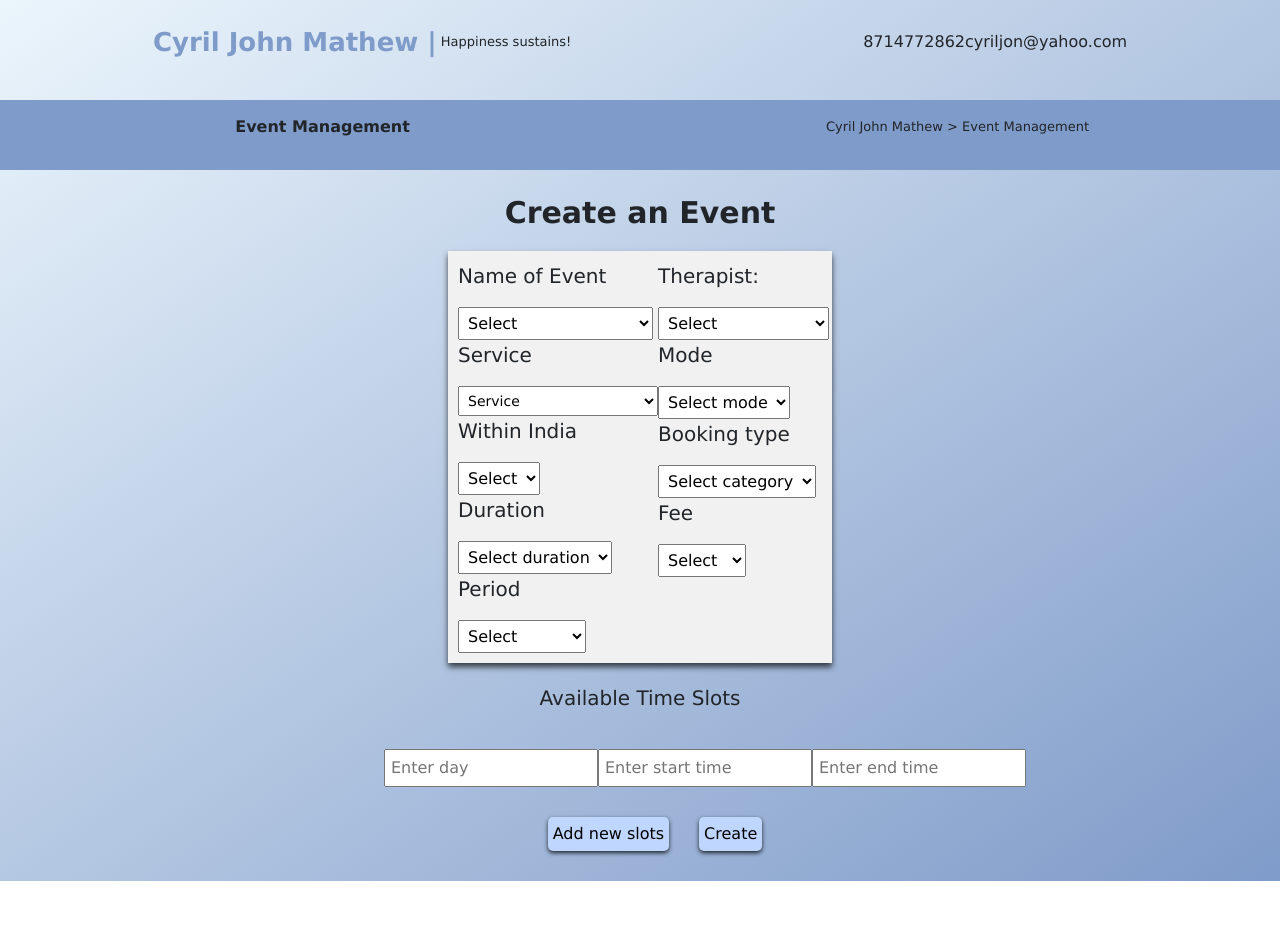
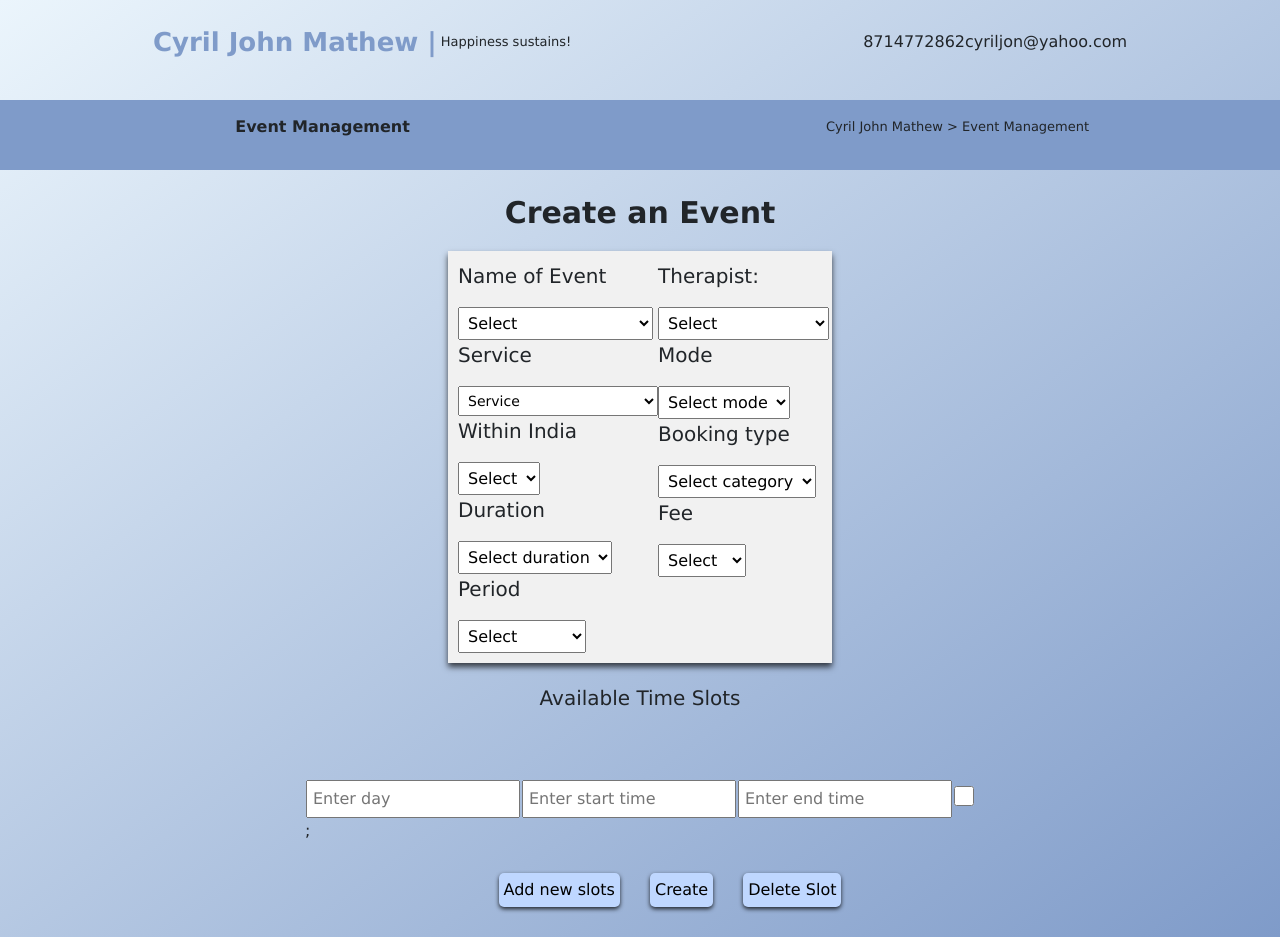
Before and after one commit to nithish-kumar22/CyrilFrontend, a React (Create React App) app: page /event in a window 1280 px wide. Before the commit the page ends 881 px from the top, so only its background shows below. Built offline with nearby package versions, Linux system fonts and the light colour scheme.

Commit message:
Create pretty pages 2

```diff
--- a/src/CSS/CreateEvent.css
+++ b/src/CSS/CreateEvent.css
@@ -5,6 +5,18 @@
     padding: 10px;
     background-color: #f1f1f1;
     box-shadow: 0px 4px 6px rgba(0, 0, 0, 0.7);
+}
+
+#create-eve-btn {
+    justify-content: flex-end;
+    position: relative;
+    left: 30px;
+}
+
+#dlt-slot {
+    justify-content: flex-end;
+    position: relative;
+    left: 60px
 }
 
 .text-size {
@@ -24,6 +36,10 @@
 
 }
 
+#ts-table {
+    border-collapse: collapse;
+}
+
 #ts-container {
     display: flex;
     padding-bottom: 30px;
@@ -37,7 +53,17 @@
     width: 40vw;
 }
 
-@media only screen and (max-width: 1000px) {
+@keyframes fade {
+    from {opacity: 1;position: relative; left: 0px;}
+    to {opacity: 0;position: relative; left: 50px;}
+
+}
+
+.fadeOut {
+    animation: fade 1s ease forwards;
+}
+
+@media only screen and (max-width: 1270px) {
     #event-container {
         width: 40%;
         justify-content: center;
@@ -53,6 +79,14 @@
       align-items: center;
       justify-content: space-between;
       padding: 5px;
+    }
+
+    input {
+        background-color: #f1f1f1;
+    }
+
+    #ts-table {
+        margin-left: 400px;
     }
 
     #top-right p{
@@ -81,4 +115,14 @@
 
     }
 
+    #create-eve-btn {
+        position: relative;
+        left: 10px;
+    }
+
+    #dlt-slot {
+        position: relative;
+        left: 20px
+    }
+
   }
--- a/src/screens/CreateEvent.js
+++ b/src/screens/CreateEvent.js
@@ -23,43 +23,133 @@ export default class CreateEvent extends React.Component {
     console.log(day);
   };
 
+  deleteSlot = () => {
+    var checkbox = document.getElementsByClassName("eventcheckbox");
+    var table = document.getElementById("ts-table");
+    for (let i = 0; i < checkbox.length; i++) {
+      if (checkbox[i].checked) {
+        table.rows[i].className = "fadeOut";
+
+        setTimeout(() => {
+          table.rows[i].remove();
+        }, 2000);
+      }
+    }
+  };
+
   addslot = () => {
-    //var tsc = document.getElementById("ts-container");
-    var ts = document.getElementById("ts-container");
-    ts.insertAdjacentHTML(
-      "beforeend",
-      `
-      <div style={{display: flex;
+    var table = document.getElementById("ts-table");
+    var row = table.insertRow(table.rows.length);
+    var cell1 = row.insertCell(0);
+    var cell2 = row.insertCell(1);
+    var cell3 = row.insertCell(2);
+    var cell4 = row.insertCell(3);
 
-        padding-bottom: 30px;
-        flex-direction: column;
-        }}>
-      <div style=" display: flex;
-        flex-direction: ${window.screen.width <= 600 ? "column" : "row"};
-        justify-content: space-between;
-        width: 40vw;
-        padding-top: 30px
-        ">
-    <input
+    cell1.innerHTML = `<input
     class="day"
     type="text"
     placeholder="Enter day"
-    style=" padding: 5px;"
-  />
-    <input
-    class="start-time"
-    type="text"
-    placeholder="Enter start time"
-    style=" padding: 5px;"
-    />
-    <input
-    class="end-time"
-    type="text"
-    placeholder="Enter end time"
-    style=" padding: 5px;"
-    />
-    </div>
-  </div>`
+    style=" padding: 5px; "
+  />`;
+
+    cell2.innerHTML = ` <input
+  className="Start-time"
+  type="text"
+  placeholder="Enter start time"
+  style=" padding: 5px; "/>`;
+
+    cell3.innerHTML = `<input
+className="end-time"
+type="text"
+placeholder="Enter end time"
+style=" padding: 5px; "/>`;
+
+    cell4.innerHTML = ` <input
+type="checkbox"
+name="check"
+class="eventcheckbox"
+style=" width: 20px; height: 20px; "
+/>`;
+
+    //var tsc = document.getElementById("ts-container");
+    //   var ts = document.getElementById("ts-container");
+    //   ts.insertAdjacentHTML(
+    //     "beforeend",
+    //     `
+    //     <div style={{display: flex;
+    //       padding-bottom: 30px;
+    //       flex-direction: column;
+    //       }}>
+    //     <div style=" display: flex;
+    //       flex-direction: ${window.screen.width <= 600 ? "column" : "row"};
+    //       justify-content: space-between;
+    //       width: 40vw;
+    //       padding-top: 30px
+    //       ">
+    //   <input
+    //   class="day"
+    //   type="text"
+    //   placeholder="Enter day"
+    //   style=" padding: 5px;"
+    // />
+    //   <input
+    //   class="start-time"
+    //   type="text"
+    //   placeholder="Enter start time"
+    //   style=" padding: 5px;"
+    //   />
+    //   <input
+    //   class="end-time"
+    //   type="text"
+    //   placeholder="Enter end time"
+    //   style=" padding: 5px;"
+    //   />
+    //   </div>
+    // </div>`
+    //   );
+  };
+
+  day = () => {
+    return (
+      <input
+        className="day"
+        type="text"
+        placeholder="Enter day"
+        style={{ padding: "5px" }}
+      />
+    );
+  };
+
+  startTime = () => {
+    return (
+      <input
+        className="Start-time"
+        type="text"
+        placeholder="Enter start time"
+        style={{ padding: "5px" }}
+      />
+    );
+  };
+
+  endTime = () => {
+    return (
+      <input
+        className="end-time"
+        type="text"
+        placeholder="Enter end time"
+        style={{ padding: "5px" }}
+      />
+    );
+  };
+
+  checkBox = () => {
+    return (
+      <input
+        type="checkbox"
+        name="check"
+        className="eventcheckbox"
+        style={{ width: "20px", height: "20px" }}
+      />
     );
   };
 
@@ -199,7 +289,80 @@ export default class CreateEvent extends React.Component {
           <p className="text-size" style={{ marginTop: "20px" }}>
             Available Time Slots
           </p>
-          <div id="time-slot-cont">
+          <div
+            style={{
+              overflowX: "auto",
+              paddingTop: "50px",
+              width: "95%",
+              display: "flex",
+              justifyContent: "center",
+              alignItems: "center",
+              marginBottom: "30px",
+            }}
+          >
+            <table id="ts-table">
+              <tr>
+                <td>
+                  <input
+                    className="day"
+                    type="text"
+                    placeholder="Enter day"
+                    style={{ padding: "5px" }}
+                  />
+                </td>
+                <td>
+                  <input
+                    className="Start-time"
+                    type="text"
+                    placeholder="Enter start time"
+                    style={{ padding: "5px" }}
+                  />
+                </td>
+                <td>
+                  <input
+                    className="end-time"
+                    type="text"
+                    placeholder="Enter end time"
+                    style={{ padding: "5px" }}
+                  />
+                </td>
+                <td>
+                  <input
+                    type="checkbox"
+                    name="check"
+                    className="eventcheckbox"
+                    style={{ width: "20px", height: "20px" }}
+                  />
+                </td>
+              </tr>
+              ;
+            </table>
+          </div>
+          <div style={{ paddingBottom: "30px" }}>
+            <button
+              className="att-btn"
+              style={{ justifyContent: "flex-end" }}
+              onClick={() => this.addslot()}
+            >
+              Add new slots
+            </button>
+            <button
+              className="att-btn"
+              id="create-eve-btn"
+              onClick={() => this.createEvent()}
+            >
+              Create
+            </button>
+
+            <button
+              className="att-btn"
+              id="dlt-slot"
+              onClick={(event) => this.deleteSlot()}
+            >
+              Delete Slot
+            </button>
+          </div>
+          {/* <div id="time-slot-cont">
             <div id="ts-container">
               <div id="ts">
                 <input
@@ -243,7 +406,7 @@ export default class CreateEvent extends React.Component {
                 Create
               </button>
             </div>
-          </div>
+          </div> */}
         </div>
       </div>
     );
--- a/src/screens/ListAppointments.js
+++ b/src/screens/ListAppointments.js
@@ -226,6 +226,7 @@ export default class ListAppointments extends React.Component {
                 justifyContent: "center",
                 alignItems: "center",
                 paddingBottom: "30px",
+                overflowY: "hidden",
               }}
             >
               <table id="appointments-table">
@@ -262,6 +263,7 @@ export default class ListAppointments extends React.Component {
                 justifyContent: "center",
                 alignItems: "center",
                 paddingBottom: "30px",
+                overflowY: "hidden",
               }}
             >
               <table id="appointments-table">
--- a/src/screens/ListCustomers.js
+++ b/src/screens/ListCustomers.js
@@ -86,13 +86,42 @@ export default class ListCustomers extends React.Component {
   deletecustomer = () => {
     var checkbox = document.getElementsByClassName("servicecheckbox");
     var table = document.getElementById("customer-table");
+
+    for (let i = 1; i < checkbox.length; i++) {
+      if (checkbox[i].checked) {
+        table.rows[i].className = "fadeOut";
+
+        setTimeout(() => {
+          table.rows[i].remove();
+        }, 2000);
+      }
+    }
+
     for (let i = 0; i < checkbox.length; i++) {
       if (checkbox[i].checked) {
         for (let j = 0; j < table.rows[i].cells.length - 1; j++) {
-          alert(table.rows[i].cells[j].innerHTML);
+          //alert(table.rows[i].cells[j].innerHTML);
         }
       }
     }
+  };
+
+  editRow = (event) => {
+    var modal = document.getElementById("myModal");
+    modal.style.display = "block";
+
+    var fullname = document.getElementById("full-name");
+    var email = document.getElementById("email-customer");
+    var therapist = document.getElementById("therapist-cust");
+    var phone = document.getElementById("phone");
+
+    var table = document.getElementById("customer-table");
+    var id = event.target.parentNode.parentNode.rowIndex;
+
+    fullname.value = table.rows[id].cells[0].innerHTML;
+    email.value = table.rows[id].cells[2].innerHTML;
+    therapist.value = table.rows[id].cells[3].innerHTML;
+    phone.value = table.rows[id].cells[1].innerHTML;
   };
 
   render() {
--- a/src/screens/SendEmail.js
+++ b/src/screens/SendEmail.js
@@ -31,6 +31,15 @@ export default class SendEmail extends React.Component {
     console.log(event.target.parentNode.parentNode.closest("tr").rowIndex);
     var extra = document.getElementById("extraModal");
     extra.style.display = "block";
+
+    var fullname = document.getElementById("full-name");
+    var email = document.getElementById("email-customer");
+
+    var table = document.getElementById("customer-table");
+    var id = event.target.parentNode.parentNode.rowIndex;
+
+    fullname.value = table.rows[id].cells[0].innerHTML;
+    email.value = table.rows[id].cells[2].innerHTML;
   };
 
   closeEditModal = () => {
@@ -68,10 +77,21 @@ export default class SendEmail extends React.Component {
   delete = () => {
     var checkbox = document.getElementsByClassName("servicecheckbox");
     var table = document.getElementById("email-table");
+
+    for (let i = 1; i < checkbox.length; i++) {
+      if (checkbox[i].checked) {
+        table.rows[i].className = "fadeOut";
+
+        setTimeout(() => {
+          table.rows[i].remove();
+        }, 2000);
+      }
+    }
+
     for (let i = 0; i < checkbox.length; i++) {
       if (checkbox[i].checked) {
         for (let j = 0; j < table.rows[i].cells.length - 1; j++) {
-          alert(table.rows[i + 1].cells[j].innerHTML);
+          //alert(table.rows[i + 1].cells[j].innerHTML);
         }
       }
     }
@@ -125,7 +145,11 @@ export default class SendEmail extends React.Component {
               type="text"
               placeholder="Quick Search Customer"
             />
-            <button id="send-new" onClick={() => this.openModal()}>
+            <button
+              className="att-btn"
+              id="send-new"
+              onClick={() => this.openModal()}
+            >
               Send New notification
             </button>
           </div>
@@ -272,7 +296,11 @@ export default class SendEmail extends React.Component {
               </div>
             </div>
 
-            <button onClick={() => this.sendEmail()} id="create-service">
+            <button
+              className="att-btn"
+              onClick={() => this.sendEmail()}
+              id="create-service"
+            >
               Send
             </button>
           </div>
@@ -293,14 +321,14 @@ export default class SendEmail extends React.Component {
               <div>
                 <p>Description</p>
                 <input
-                  id="service-modal-title"
+                  id="email-description"
                   type="text"
                   className="padding-input"
                   placeholder="Enter description"
                 />
                 <p>State</p>
                 <input
-                  id="category-service-modal"
+                  id="email-state"
                   type="text"
                   className="padding-input"
                   placeholder="State"
--- a/src/screens/Staff.js
+++ b/src/screens/Staff.js
@@ -105,7 +105,6 @@ export default class Staff extends React.Component {
   };
 
   deletestaff = () => {
-    alert("Hello");
     var checkbox = document.getElementsByClassName("staffcheckbox");
     var table = document.getElementById("staff-table");
     for (let i = 0; i < checkbox.length; i++) {
```
Also changed, not shown: src/screens/ListPayments.js (+54 -20 lines).
